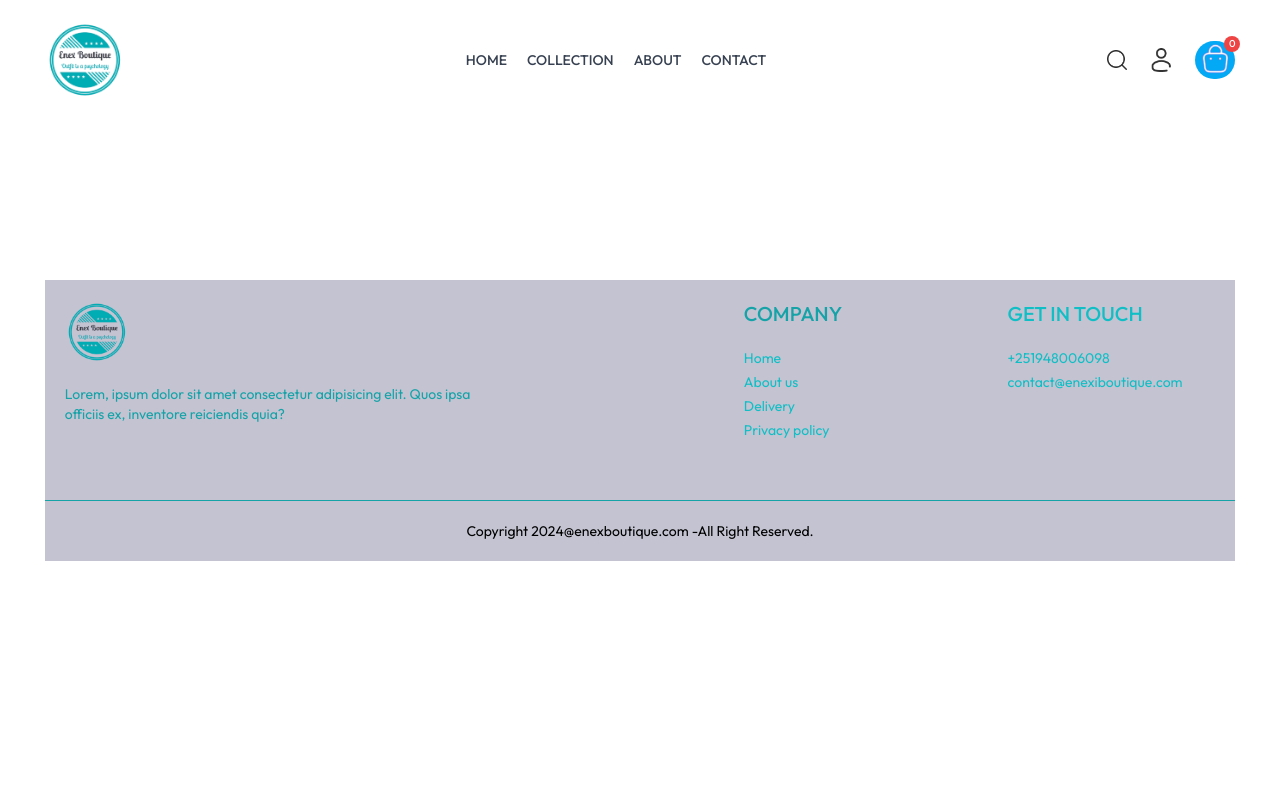
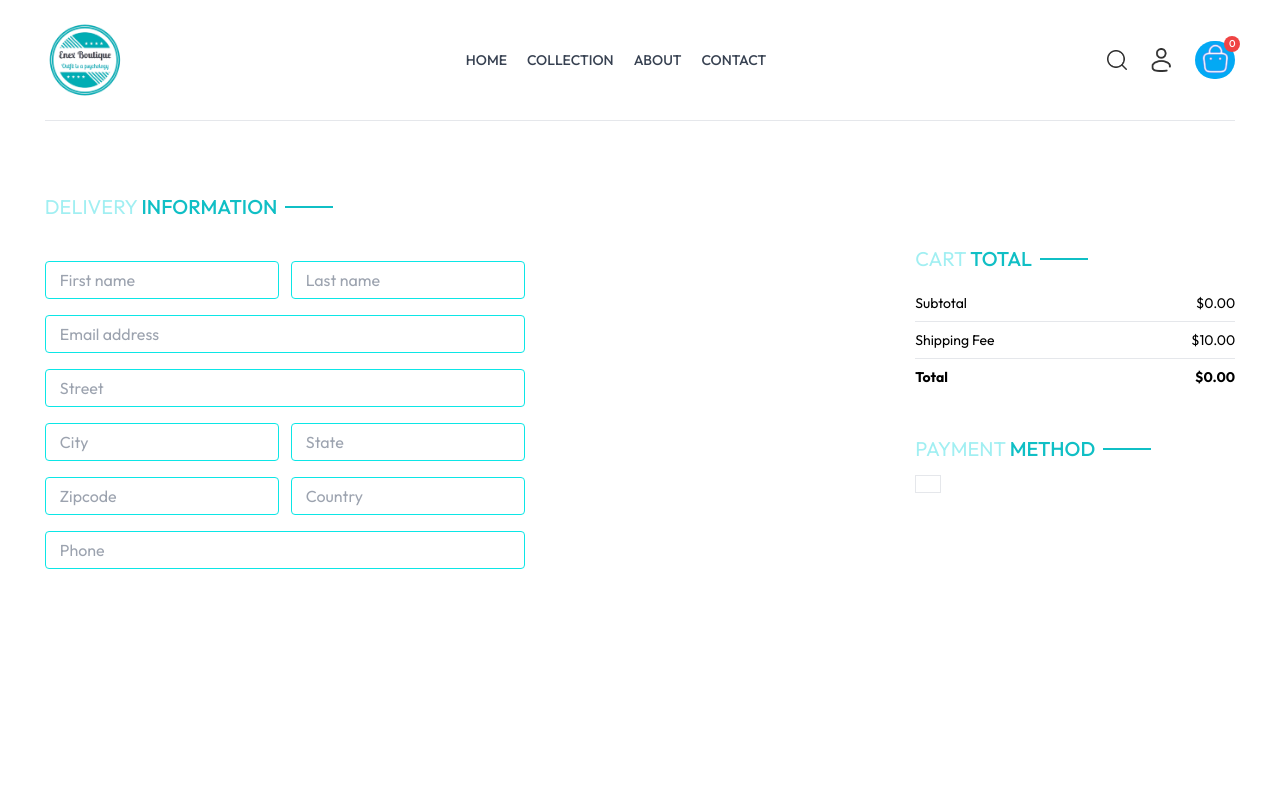
Before and after one commit to Enyewashebr/e-Commerce-Website, a React (Vite) app in the folder Enex-Boutique/: page /place-order in a window 1280 px wide. Shown: the top 800 px of the page. Built offline with nearby package versions, Linux system fonts and the light colour scheme.

Commit message:
adding basic form for client in checkout page

```diff
--- a/Enex-Boutique/src/context/ShopContext.jsx
+++ b/Enex-Boutique/src/context/ShopContext.jsx
@@ -1,7 +1,8 @@
 import { createContext} from "react";
 import { products } from "../assets/assets";
-import { useState } from "react";
+import { useState} from "react";
 import { toast } from "react-toastify";
+import { useNavigate } from "react-router-dom";
 
 export const ShopContext=createContext()
 
@@ -13,6 +14,7 @@
     const [search, setSearch] = useState('');
     const [showSearch, setShowSearch] = useState(true);
     const [cartItems, setCartItems] = useState({})
+    const navigate = useNavigate();
 
     const addToCart = async (itemId, size) =>{
 
@@ -33,7 +35,6 @@
         else {
             cartData[itemId] = {};
             cartData[itemId][size] = 1;
-
         }
         setCartItems(cartData)
     }
@@ -79,7 +80,7 @@
     const value = {
         products, delivery_fee, currency,
         search, setSearch, showSearch, setShowSearch,
-        cartItems, addToCart, getCartCount, updateQuantity, getCartAmount
+        cartItems, addToCart, getCartCount, updateQuantity, getCartAmount, navigate
     }
 
     return(
--- a/Enex-Boutique/src/pages/Cart.jsx
+++ b/Enex-Boutique/src/pages/Cart.jsx
@@ -9,7 +9,7 @@
 const Cart = () => {
 
 
-const {products, currency, cartItems, updateQuantity} = useContext(ShopContext)
+const {products, currency, cartItems, updateQuantity, navigate} = useContext(ShopContext)
 const [cartData, setCartData] = useState([])
 
 useEffect (()=>{
@@ -61,7 +61,7 @@
           <div className="w-full sm:w-[450px]">
               <CartTotal />
               <div className="w-full text-end">
-                <button className="bg-[#02a39e] text-white text-sm my-8 px-8  py-3 rounded-[20px]">PROCEED TO CHECKOUT</button>
+                <button onClick={()=>navigate('/place-order')} className="bg-[#02a39e] text-white text-sm my-8 px-8  py-3 rounded-[20px]">PROCEED TO CHECKOUT</button>
               </div>
           </div>
       </div>
--- a/Enex-Boutique/src/pages/PlaceOrder.jsx
+++ b/Enex-Boutique/src/pages/PlaceOrder.jsx
@@ -1,11 +1,86 @@
 // import React from 'react'
+
+import CartTotal from "../components/CartTotal";
+import Title from "../components/Title";
 
 const PlaceOrder = () => {
   return (
-    <div>
+    <div className="flex flex-col sm:flex-row justify-between gap-4 pt-5 sm:pt-14 min-h-[80vh] border-t ">
+      {/* ....Left side */}
+      <div className="flex flex-col gap-4 w-full sm:max-w-[480px]">
+        <div className="text-xl sm:text-2xl my-3">
+          <Title text1={"DELIVERY "} text2={"INFORMATION"} />
+        </div>
+        <div className="flex gap-3">
+          <input
+            className="border border-[#0ce6e6] rounded py-1.5 px-3.5 w-full "
+            type="text"
+            placeholder="First name"
+          />
+          <input
+            className="border border-[#0ce6e6] rounded py-1.5 px-3.5 w-full "
+            type="text"
+            placeholder="Last name"
+          />
+        </div>
+        <input
+          className="border border-[#0ce6e6] rounded py-1.5 px-3.5 w-full "
+          type="email"
+          placeholder="Email address"
+        />
+        <input
+          className="border border-[#0ce6e6] rounded py-1.5 px-3.5 w-full "
+          type="text"
+          placeholder="Street"
+        />
+        <div className="flex gap-3">
+          <input
+            className="border border-[#0ce6e6] rounded py-1.5 px-3.5 w-full "
+            type="text"
+            placeholder="City"
+          />
+          <input
+            className="border border-[#0ce6e6] rounded py-1.5 px-3.5 w-full "
+            type="text"
+            placeholder="State"
+          />
+        </div>
+        <div className="flex gap-3">
+          <input
+            className="border border-[#0ce6e6] rounded py-1.5 px-3.5 w-full "
+            type="number"
+            placeholder="Zipcode"
+          />
+          <input
+            className="border border-[#0ce6e6] rounded py-1.5 px-3.5 w-full "
+            type="text"
+            placeholder="Country"
+          />
+        </div>
+        <input
+          className="border border-[#0ce6e6] rounded py-1.5 px-3.5 w-full "
+          type="number"
+          placeholder="Phone"
+        />
+      </div>
 
+      {/* ...Right Side.... */}
+      <div className="mt-8">
+        <div className="mt-8 min-w-80">
+          <CartTotal />
+        </div>
+        <div className="mt-12">
+          <Title text1={'PAYMENT '} text2={'METHOD'}/>
+          {/* ....Payment Method Selection.... */}
+          <div className="flex gap-3 flex-col lg:flex-row">
+            <div className="flex items-center gap-3 border p-2 px-3 cursor-pointer">
+              <p></p>
+            </div>
+          </div>
+        </div>
+      </div>
     </div>
-  )
+  );
 }
 
 export default PlaceOrder
```
